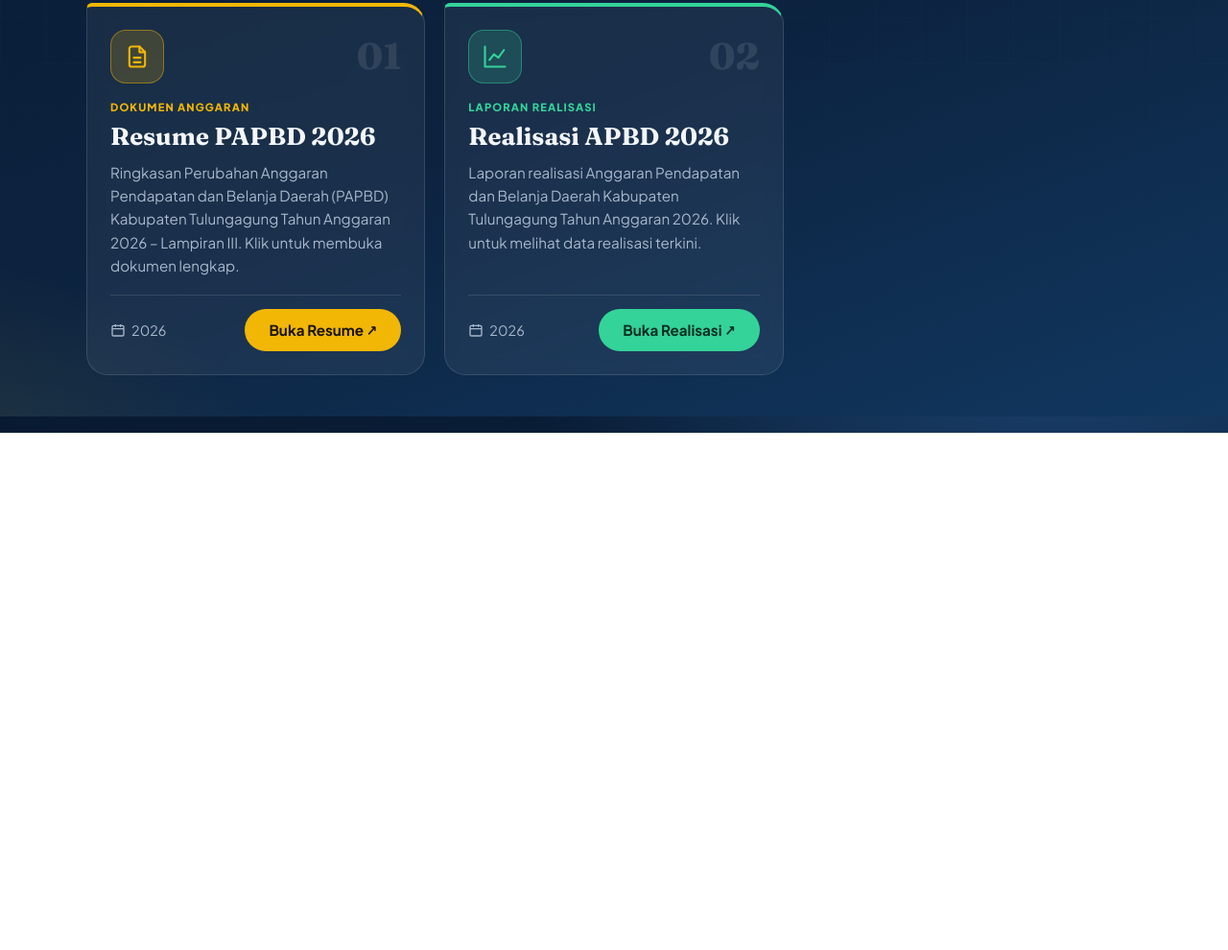
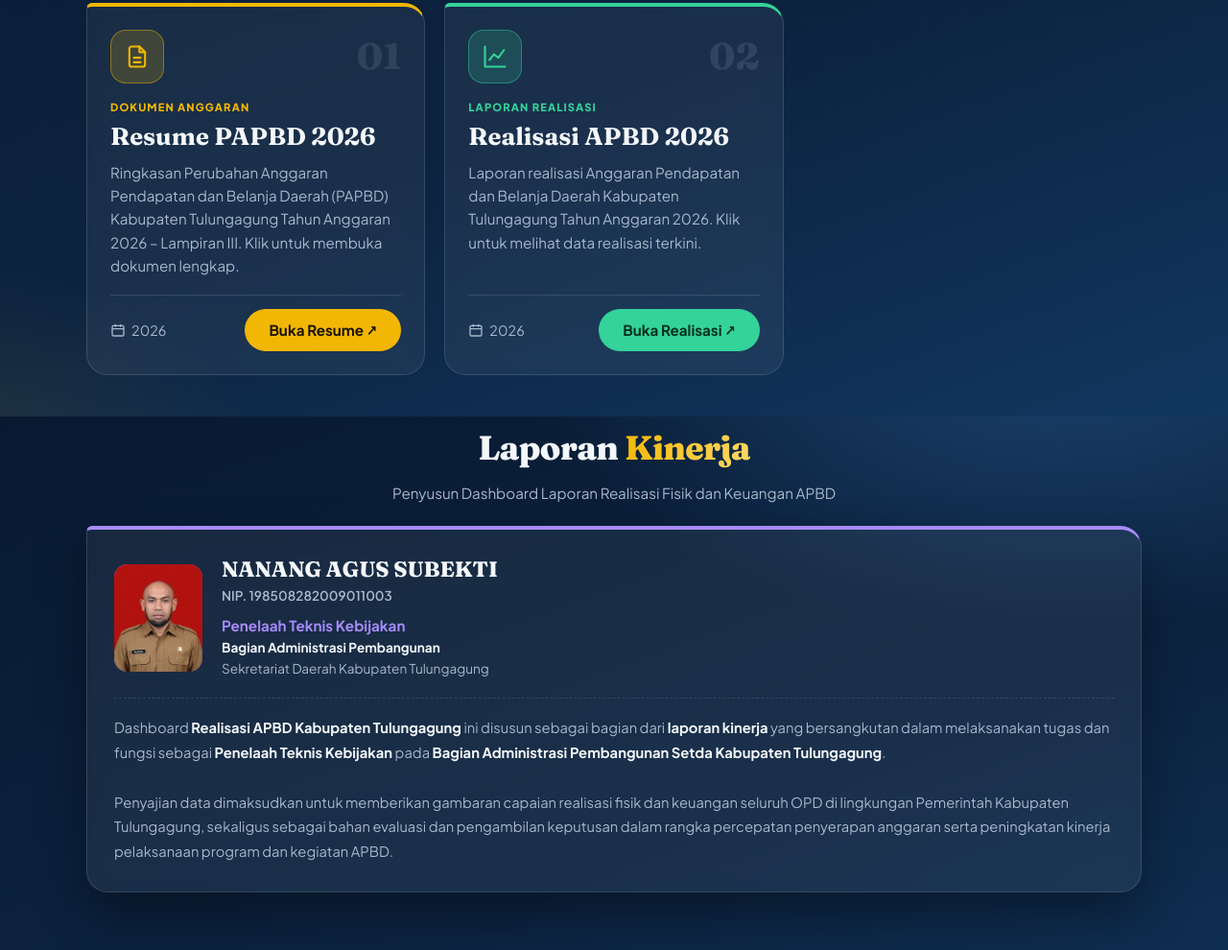
Before and after one commit to nanangagussubekti/buktikerjaku, a plain HTML site: page index.html in a window 1280 px wide. Shown: the part 366-1356 px from the top of the page at 96% size. Before the commit the page ends 817 px from the top, so only its background shows below. Drawn offline with Linux system fonts and the light colour scheme.

Commit message:
Update index.html

```diff
--- a/index.html
+++ b/index.html
@@ -43,7 +43,29 @@ body::before{content:'';position:fixed;inset:0;pointer-events:none;background-im
 .btn{display:inline-flex;align-items:center;gap:8px;height:44px;padding:0 24px;border-radius:99px;border:1px solid transparent;font:inherit;font-weight:700;font-size:.95rem;cursor:pointer;text-decoration:none;transition:.2s}
 .btn.p{background:var(--gold);color:#1a1400}.btn.p:hover{background:#ffc820}
 .btn.g{background:var(--green);color:#052e1f}.btn.g:hover{background:#4ade80}
-@media (max-width:640px){.hero{padding-top:20px}.card h3{font-size:1.3rem}.btn{width:100%;justify-content:center}}
+
+/* ===== SECTION LAPORAN KINERJA ===== */
+.kinerja{margin-top:48px}
+.kinerja-header{text-align:center;margin-bottom:22px}
+.kinerja-header h2{font-family:var(--head);font-weight:800;font-size:clamp(1.6rem,4vw,2.2rem);letter-spacing:-.02em;margin-bottom:6px}
+.kinerja-header h2 span{background:linear-gradient(120deg,var(--gold),#ffd966);-webkit-background-clip:text;background-clip:text;-webkit-text-fill-color:transparent}
+.kinerja-header p{color:var(--mu);font-size:.95rem}
+.kinerja-card{background:var(--card);border:1px solid var(--bd);border-top:4px solid var(--purple);border-radius:6px 22px 22px 22px;padding:28px;backdrop-filter:blur(8px);box-shadow:0 24px 50px rgba(0,0,0,.35)}
+.kinerja-top{display:flex;align-items:center;gap:20px;flex-wrap:wrap}
+.kinerja-avatar{width:92px;height:112px;border-radius:14px;background:linear-gradient(135deg,var(--purple),#7c3aed);display:grid;place-items:center;font-family:var(--head);font-weight:800;font-size:28px;color:#fff;flex-shrink:0;overflow:hidden;position:relative}
+.kinerja-avatar img{width:100%;height:100%;object-fit:cover;object-position:top center;position:absolute;inset:0}
+.kinerja-info{flex:1;min-width:200px}
+.kinerja-info .nama{font-family:var(--head);font-weight:800;font-size:1.4rem;line-height:1.2}
+.kinerja-info .nip{font-size:.85rem;color:var(--mu);font-weight:600;margin:3px 0 8px}
+.kinerja-info .jabatan{font-size:.95rem;font-weight:700;color:var(--purple)}
+.kinerja-info .unit{font-size:.85rem;color:var(--mu)}
+.kinerja-info .unit strong{color:var(--tx)}
+.kinerja-desc{margin-top:20px;padding-top:18px;border-top:1px dashed var(--bd);font-size:.92rem;color:var(--mu);line-height:1.75}
+.kinerja-desc b{color:var(--tx)}
+@media (max-width:640px){
+  .hero{padding-top:20px}.card h3{font-size:1.3rem}.btn{width:100%;justify-content:center}
+  .kinerja-card{padding:20px}.kinerja-avatar{width:80px;height:98px;margin:0 auto}.kinerja-top{flex-direction:column;text-align:center}
+}
 @media (prefers-reduced-motion:reduce){*{animation:none!important;transition:none!important}}
 </style>
 </head>
@@ -102,6 +124,31 @@ body::before{content:'';position:fixed;inset:0;pointer-events:none;background-im
       </div>
     </a>
   </main>
+
+  <!-- SECTION LAPORAN KINERJA NANANG AGUS SUBEKTI -->
+  <section class="kinerja" aria-label="Laporan Kinerja Nanang Agus Subekti">
+    <div class="kinerja-header">
+      <h2>Laporan <span>Kinerja</span></h2>
+      <p>Penyusun Dashboard Laporan Realisasi Fisik dan Keuangan APBD</p>
+    </div>
+    <div class="kinerja-card">
+      <div class="kinerja-top">
+        <div class="kinerja-avatar">
+          <img src="foto-nanang.jpg" alt="Foto Nanang Agus Subekti" onerror="this.style.display='none'; this.parentElement.innerText='NAS';">
+        </div>
+        <div class="kinerja-info">
+          <div class="nama">NANANG AGUS SUBEKTI</div>
+          <div class="nip">NIP. 198508282009011003</div>
+          <div class="jabatan">Penelaah Teknis Kebijakan</div>
+          <div class="unit"><strong>Bagian Administrasi Pembangunan</strong><br>Sekretariat Daerah Kabupaten Tulungagung</div>
+        </div>
+      </div>
+      <div class="kinerja-desc">
+        Dashboard <b>Realisasi APBD Kabupaten Tulungagung</b> ini disusun sebagai bagian dari <b>laporan kinerja</b> yang bersangkutan dalam melaksanakan tugas dan fungsi sebagai <b>Penelaah Teknis Kebijakan</b> pada <b>Bagian Administrasi Pembangunan Setda Kabupaten Tulungagung</b>.<br><br>
+        Penyajian data dimaksudkan untuk memberikan gambaran capaian realisasi fisik dan keuangan seluruh OPD di lingkungan Pemerintah Kabupaten Tulungagung, sekaligus sebagai bahan evaluasi dan pengambilan keputusan dalam rangka percepatan penyerapan anggaran serta peningkatan kinerja pelaksanaan program dan kegiatan APBD.
+      </div>
+    </div>
+  </section>
 </div>
 
 <script>
```
